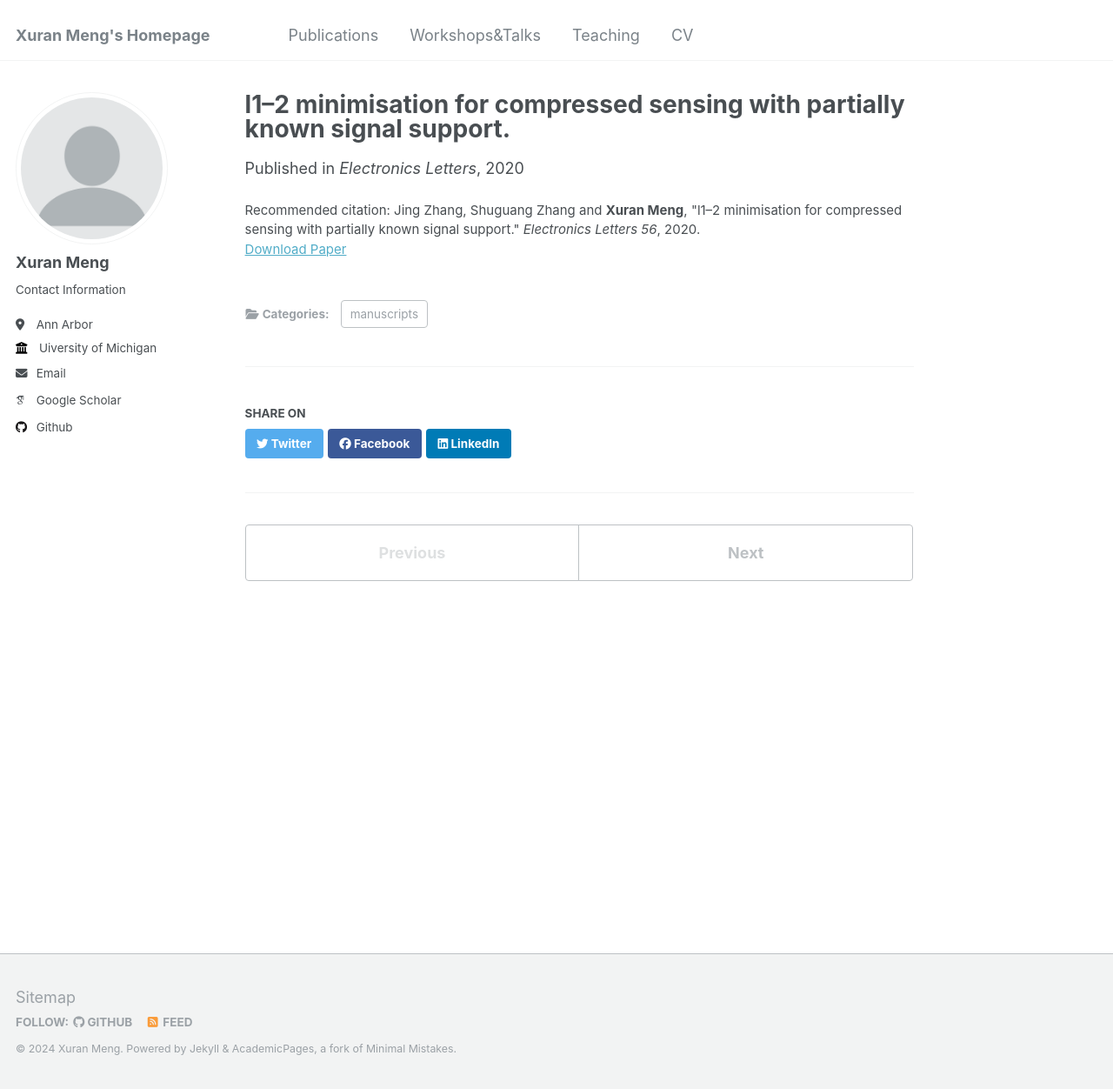
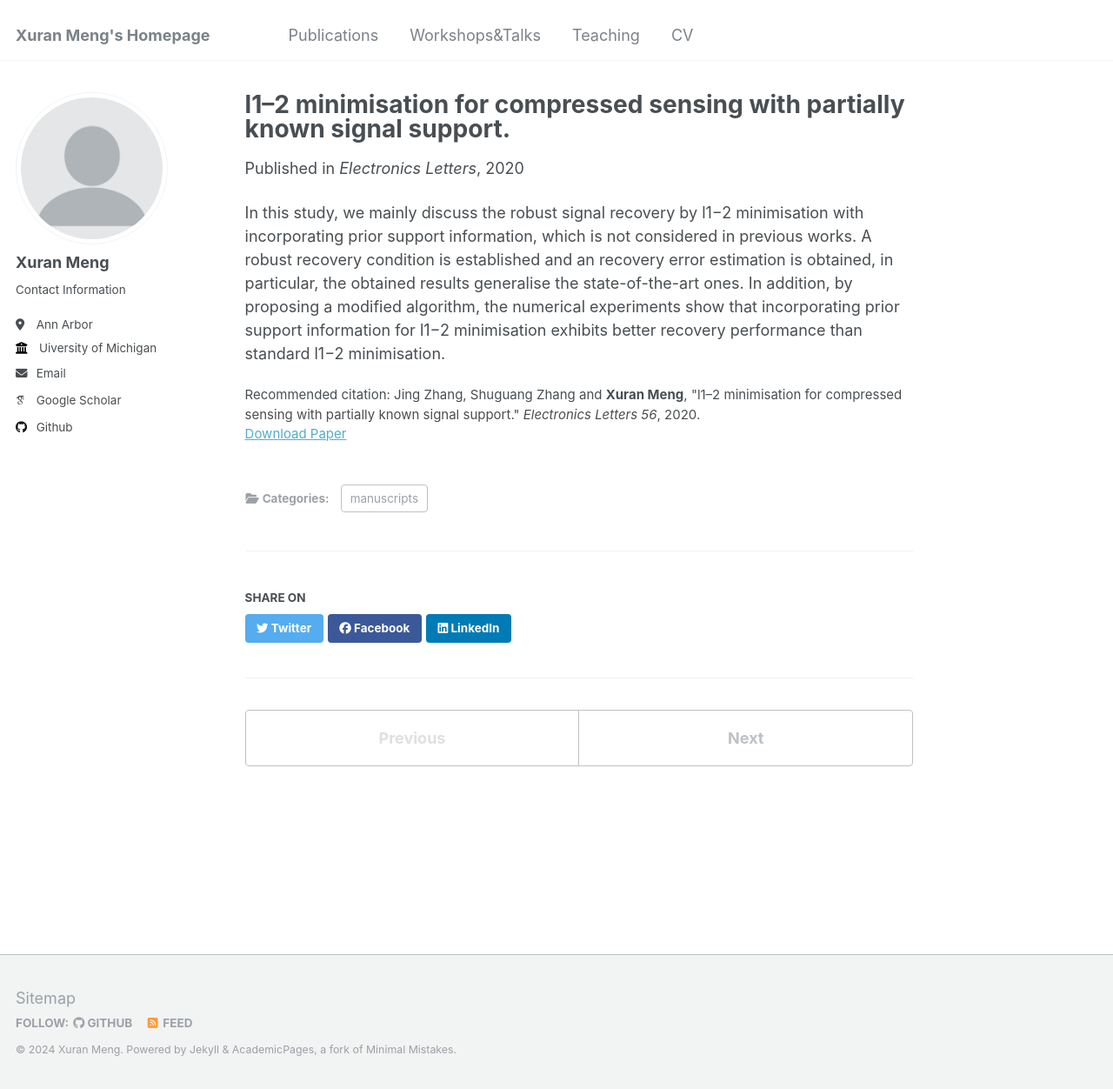
Before and after one commit to XuranMeng/XuranMeng.github.io, a Jekyll site: the page built from _publications/l12ministration.md, in a window 1280 px wide and 1252 px high. Shown: the whole window at 87% size. Built offline with Jekyll 4.4.1, drawn with Linux system fonts in a browser that asks for light colours; some web fonts are replaced.

Commit message:
Update l12ministration.md

```diff
--- a/_publications/l12ministration.md
+++ b/_publications/l12ministration.md
@@ -3,10 +3,11 @@ title: "l1–2 minimisation for compressed sensing with partially known signal s
 collection: publications
 category: manuscripts
 permalink: /publication/l12ministration
-excerpt: 'In this study, we mainly discuss the robust signal recovery by l1−2 minimisation with incorporating prior support information, which is not considered in previous works. A robust recovery condition is established and an recovery error estimation is obtained, in particular, the obtained results generalise the state-of-the-art ones. In addition, by proposing a modified algorithm, the numerical experiments show that incorporating prior support information for l1−2 minimisation exhibits better recovery performance than standard l1−2 minimisation.'
+excerpt: ''
 date: 2020-10-01
 venue: 'Electronics Letters'
 # slidesurl: 'http://academicpages.github.io/files/slides1.pdf'
 paperurl: 'https://ietresearch.onlinelibrary.wiley.com/doi/pdf/10.1049/el.2019.3859'
 citation: 'Jing Zhang, Shuguang Zhang and <b>Xuran Meng</b>, &quot;l1–2 minimisation for compressed sensing with partially known signal support.&quot; <i>Electronics Letters 56</i>, 2020.'
 ---
+In this study, we mainly discuss the robust signal recovery by l1−2 minimisation with incorporating prior support information, which is not considered in previous works. A robust recovery condition is established and an recovery error estimation is obtained, in particular, the obtained results generalise the state-of-the-art ones. In addition, by proposing a modified algorithm, the numerical experiments show that incorporating prior support information for l1−2 minimisation exhibits better recovery performance than standard l1−2 minimisation.
```
